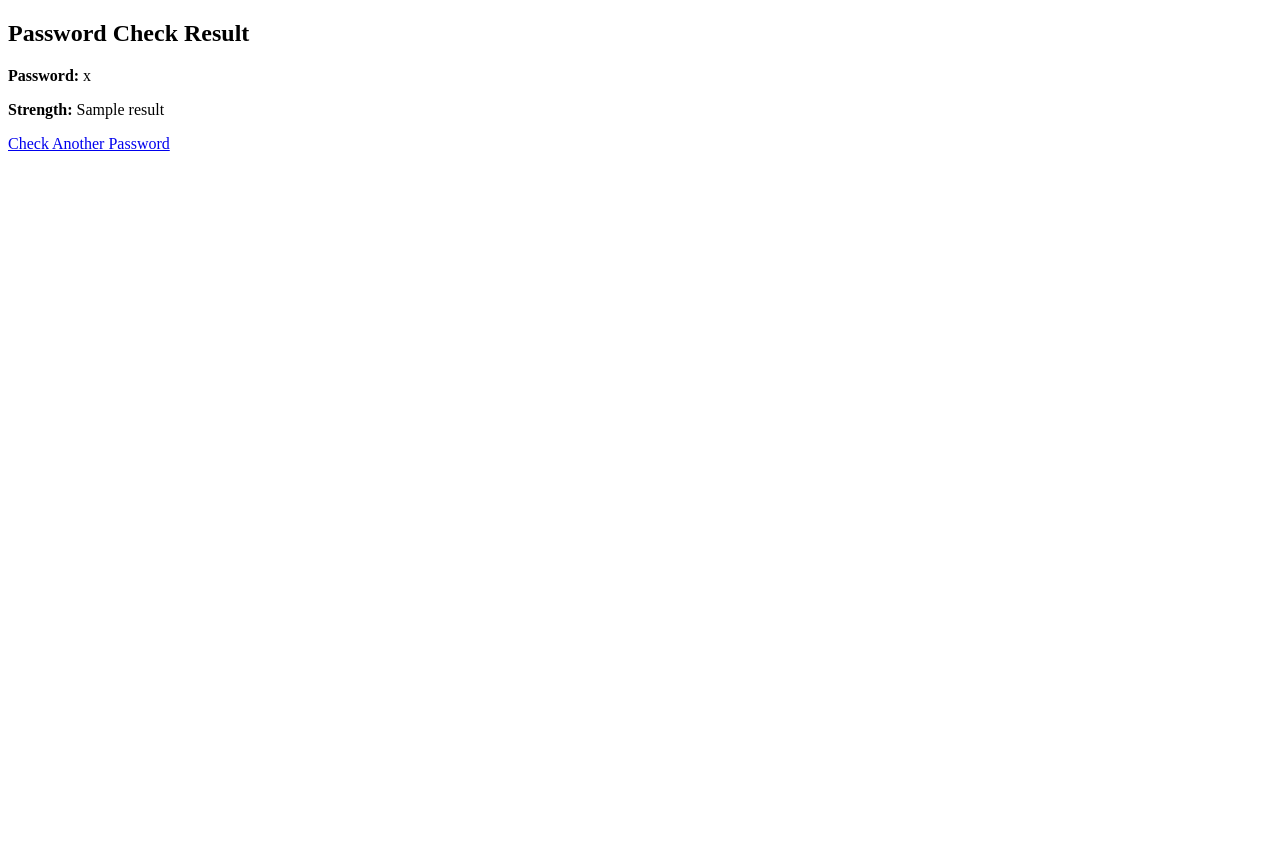
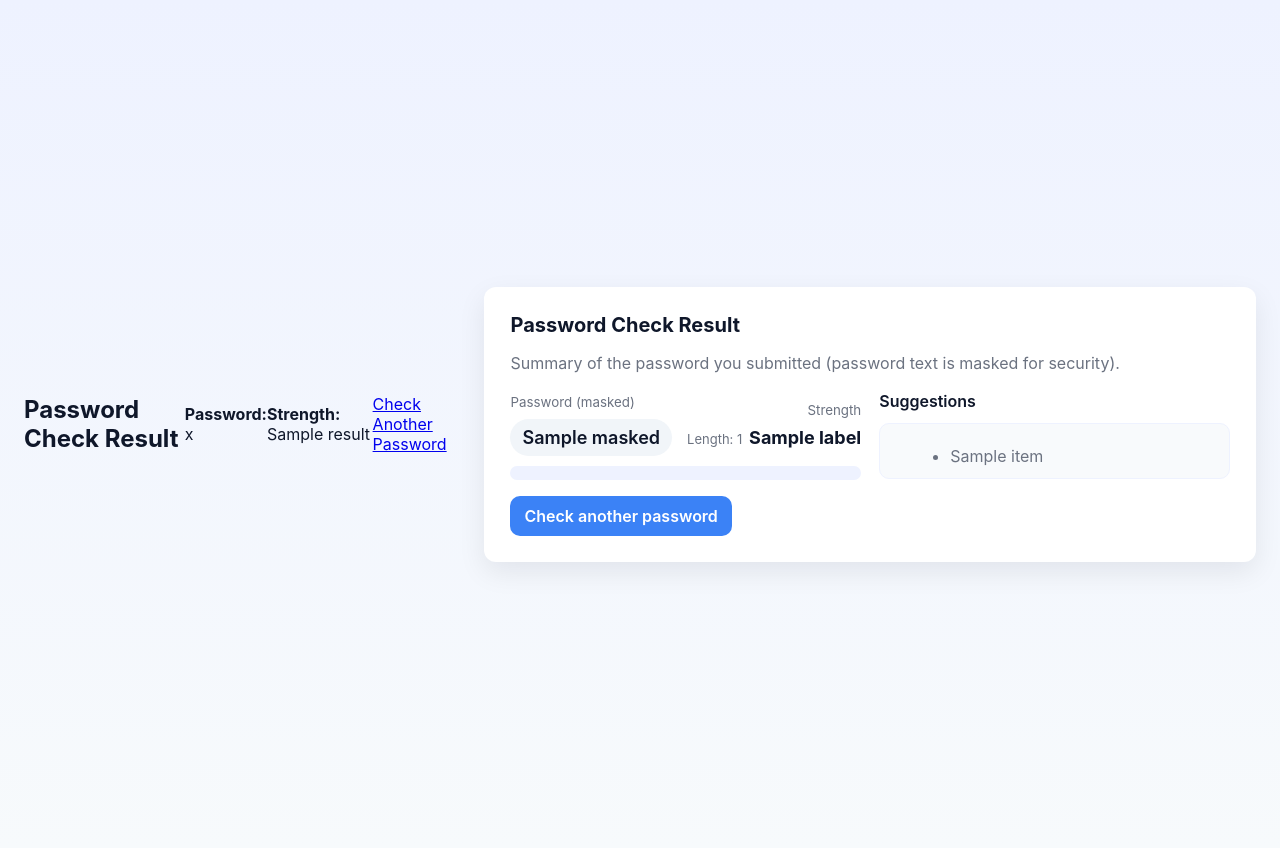
Before and after one commit to shivani-1508/CaseStudy, a Flask app: template templates/result.html in a window 1280 px wide. Before the commit the page ends 151 px from the top, so only its background shows below. Run offline with Flask 3, Linux system fonts and the light colour scheme; the template is opened without the code that fills it: most values are stand-ins (such as "Sample title", 1, 10 or a date in 2020).

Commit message:
Update result.html

```diff
--- a/templates/result.html
+++ b/templates/result.html
@@ -9,5 +9,96 @@
     <p><strong>Strength:</strong> {{ result }}</p>
 
     <a href="/">Check Another Password</a>
+</body><!DOCTYPE html>
+<html lang="en">
+<head>
+    <meta charset="utf-8" />
+    <title>Password Result</title>
+    <meta name="viewport" content="width=device-width,initial-scale=1" />
+    <style>
+        :root{
+            --bg:#f7fafc;
+            --card:#ffffff;
+            --muted:#6b7280;
+            --accent:#3b82f6;
+            --success:#10b981;
+            --warn:#f59e0b;
+            --danger:#ef4444;
+            --radius:12px;
+            font-family: Inter, system-ui, -apple-system, "Segoe UI", Roboto, "Helvetica Neue", Arial;
+        }
+        body{margin:0;background:linear-gradient(180deg,#eef2ff 0%,var(--bg) 100%);min-height:100vh;display:flex;align-items:center;justify-content:center;padding:24px;color:#0f172a}
+        .card{background:var(--card);border-radius:var(--radius);box-shadow:0 10px 28px rgba(2,6,23,0.08);max-width:720px;width:100%;padding:26px}
+        h1{margin:0 0 6px 0;font-size:20px}
+        .sub{color:var(--muted);margin-bottom:18px}
+        .row{display:flex;gap:18px;align-items:center;flex-wrap:wrap}
+        .col{flex:1;min-width:220px}
+        .badge{display:inline-block;padding:8px 12px;border-radius:999px;background:#f1f5f9;color:#0f172a;font-weight:600}
+        .meter{height:14px;background:#eef2ff;border-radius:10px;overflow:hidden;margin-top:10px}
+        .meter-fill{height:100%;width:0;transition:width .25s ease}
+        ul{margin:10px 0 0 18px;color:var(--muted)}
+        a.btn{
+            display:inline-block;margin-top:16px;background:var(--accent);color:#fff;padding:10px 14px;border-radius:10px;text-decoration:none;font-weight:600;
+        }
+        .suggestions{background:#f8fafc;padding:12px;border-radius:10px;border:1px solid #eef2ff;margin-top:12px}
+    </style>
+</head>
+<body>
+    <main class="card" role="main">
+        <h1>Password Check Result</h1>
+        <p class="sub">Summary of the password you submitted (password text is masked for security).</p>
+
+        <div class="row">
+            <div class="col">
+                <div style="display:flex;justify-content:space-between;align-items:center">
+                    <div>
+                        <small style="color:var(--muted)">Password (masked)</small>
+                        <div style="margin-top:8px;font-size:18px;">
+                            <span class="badge">{{ masked }}</span>
+                            <span style="margin-left:10px;color:var(--muted);font-size:13px">Length: {{ length }}</span>
+                        </div>
+                    </div>
+                    <div style="text-align:right">
+                        <small style="color:var(--muted)">Strength</small>
+                        <div style="margin-top:8px;font-size:18px"><strong>{{ label }}</strong></div>
+                    </div>
+                </div>
+
+                <div class="meter" aria-hidden="true">
+                    <div id="meterFill" class="meter-fill" style="width:{{ (score/5)*100 }}%"></div>
+                </div>
+            </div>
+
+            <div class="col" style="min-width:200px">
+                <div style="font-weight:600;margin-bottom:8px">Suggestions</div>
+                {% if suggestions %}
+                <div class="suggestions">
+                    <ul>
+                        {% for item in suggestions %}
+                            <li>{{ item }}</li>
+                        {% endfor %}
+                    </ul>
+                </div>
+                {% else %}
+                <div style="color:var(--success);font-weight:600">Nice! Your password meets the main criteria.</div>
+                {% endif %}
+            </div>
+        </div>
+
+        <a href="/" class="btn">Check another password</a>
+    </main>
+
+    <script>
+        // color the meter based on percent
+        (function(){
+            const fill = document.getElementById('meterFill');
+            const percent = parseFloat(fill.style.width) || 0;
+            if (percent <= 40) fill.style.background = getComputedStyle(document.documentElement).getPropertyValue('--danger') || '#ef4444';
+            else if (percent <= 80) fill.style.background = getComputedStyle(document.documentElement).getPropertyValue('--warn') || '#f59e0b';
+            else fill.style.background = getComputedStyle(document.documentElement).getPropertyValue('--success') || '#10b981';
+        })();
+    </script>
 </body>
 </html>
+
+</html>
```
